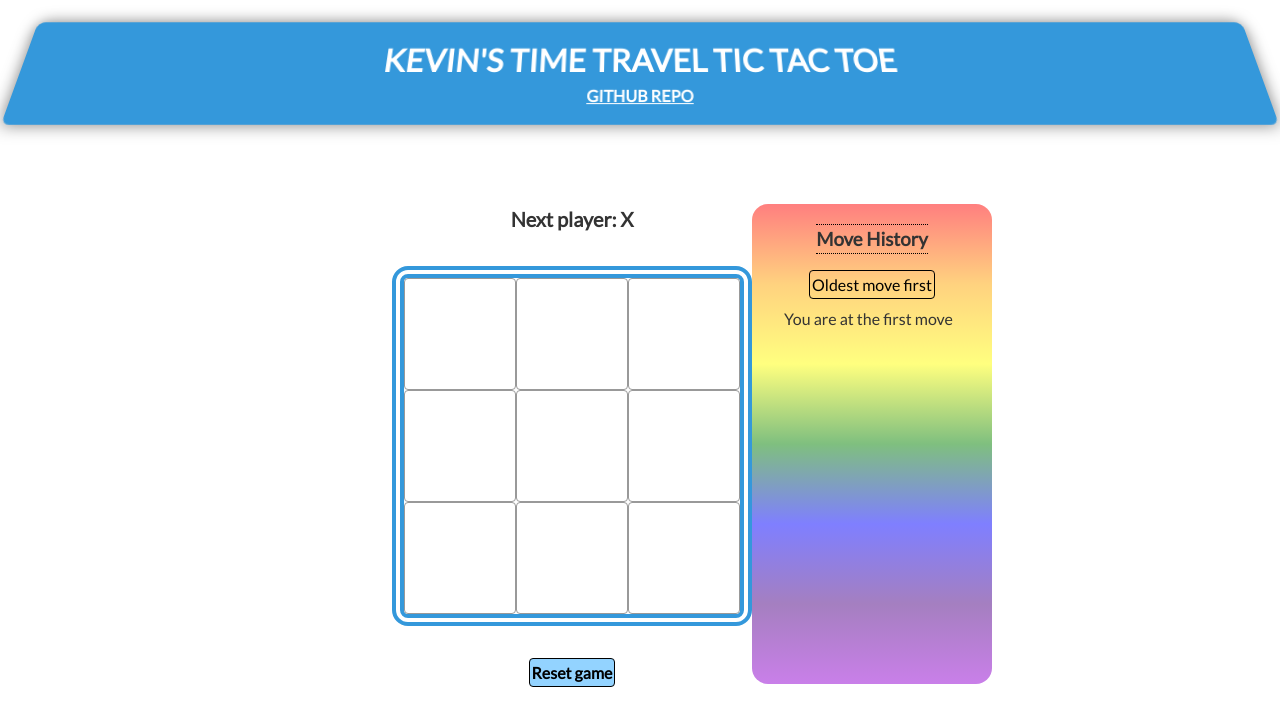
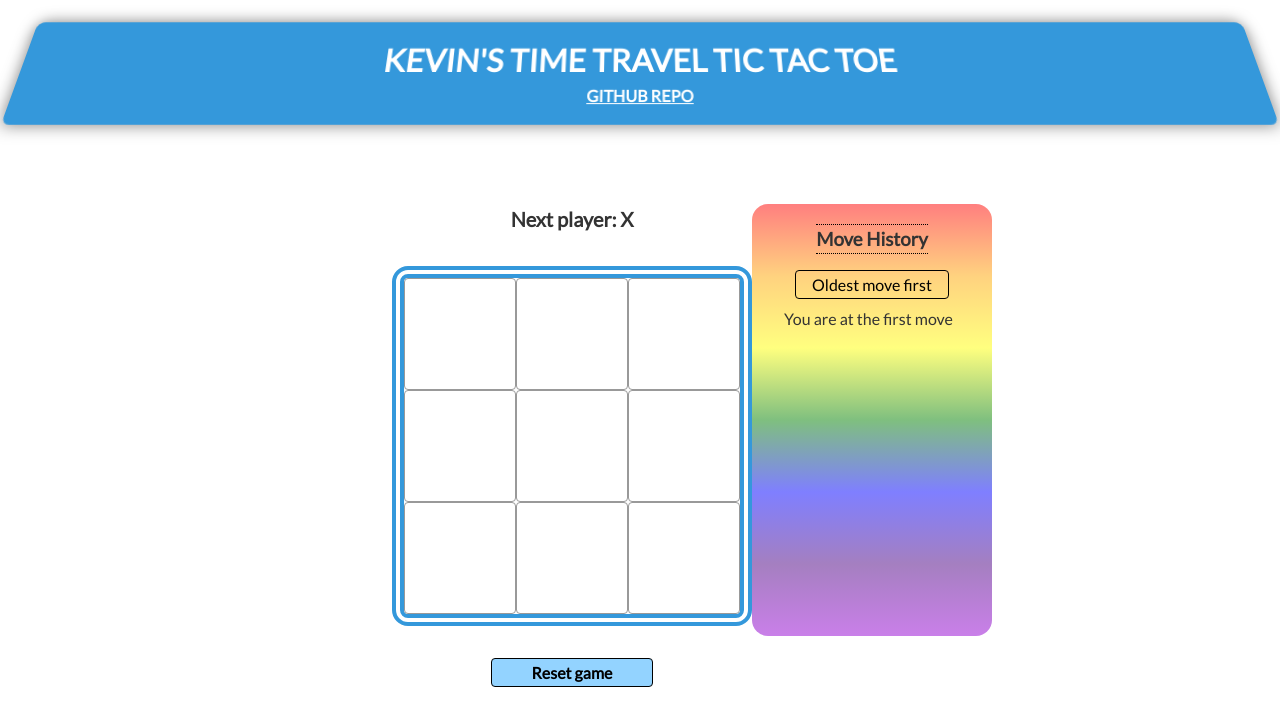
Before and after one commit to zkevinbai/tictactoe_two, a React (Create React App) app: page / in a window 1280 px wide. Shown: the top 726 px of the page. Built offline with nearby package versions, Linux system fonts and the light colour scheme.

Commit message:
button stylings

```diff
--- a/src/ticTacToe/Game.css
+++ b/src/ticTacToe/Game.css
@@ -135,6 +135,8 @@ button:hover {
     margin: 1rem;
     font-weight: bold;
     background: #93d3ff;
+    padding-left: 2.5rem;
+    padding-right: 2.5rem;
 }
 
 .reset-button:hover {
@@ -151,7 +153,7 @@ button:hover {
     align-items: flex-start;
     justify-self: center;
     /* Align content to the top */
-    max-height: 30rem;
+    max-height: 27rem;
     width: 15rem;
     /* Set a maximum height if needed, so it scrolls when it exceeds this height */
     overflow-y: auto;
@@ -182,7 +184,8 @@ button:hover {
 .history-button {
     border-radius: 1rem;
     margin-bottom: 0.1rem;
-    padding: 0.25rem;
+    padding-left: 0.5rem;
+    padding-right: 0.5rem;
 }
 
 .history-button:hover {
@@ -194,7 +197,8 @@ button:hover {
     align-self: center;
     background-color: transparent;
     margin-bottom: 0.5rem;
-    padding: 0.1rem;
+    padding-left: 1rem;
+    padding-right: 1rem;
 }
 
 .sort-moves-button:hover {
```
